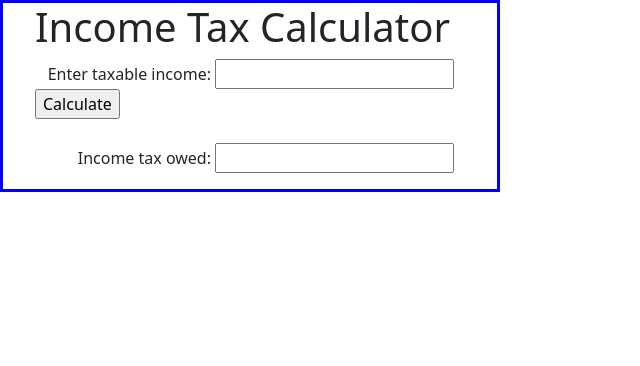
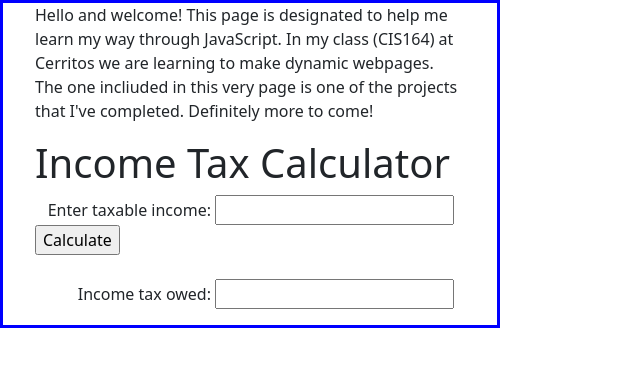
Before and after one commit to Esmmieee15/Project-1-1, a plain HTML site: page index.html in a window 1280 px wide. Shown: the whole page, without its empty margins (0-640 px from the left). Drawn offline with nearby package versions, Linux system fonts and the light colour scheme.

Commit message:
Update index.html

```diff
--- a/index.html
+++ b/index.html
@@ -44,6 +44,7 @@
 
   <body>
     <main>
+      <p>Hello and welcome! This page is designated to help me learn my way through JavaScript. In my class (CIS164) at Cerritos we are learning to make dynamic webpages. The one incliuded in this very page is one of the projects that I've completed. Definitely more to come!</p>
       <h1>Income Tax Calculator</h1>
       <label>Enter taxable income:</label>
       <input type="text" id="income" />
```
